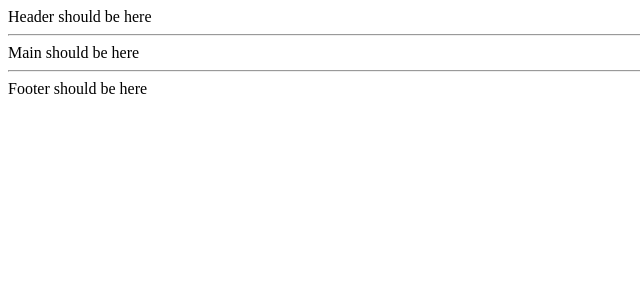
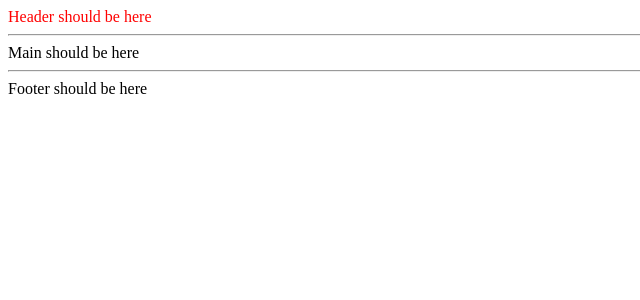
Before and after one commit to C0mradeAndThePhantomMenace/BroCodez-React-Full-Course-for-free-2024, a React (Vite) app in the folder app-hello-world/: page / in a window 1280 px wide. Shown: the top 300 px of the page, without its empty margins (0-640 px from the left). Built offline with nearby package versions, Linux system fonts and the light colour scheme.

Commit message:
Refactor: Header.jsx

```diff
--- a/app-hello-world/src/App.jsx
+++ b/app-hello-world/src/App.jsx
@@ -1,6 +1,7 @@
 import './App.css'
 
-const Header = () => <header>Header should be here</header>
+import Header from './Header'
+
 const Main = () => <main>Main should be here</main>
 const Footer = () => <footer>Footer should be here</footer>
 
--- /dev/null
+++ b/app-hello-world/src/Header.css
@@ -0,0 +1,4 @@
+/* Header.css */
+header {
+    color: red;
+}
--- /dev/null
+++ b/app-hello-world/src/Header.jsx
@@ -0,0 +1,13 @@
+// Header.jsx
+
+import React from 'react'
+
+import './Header.css'
+
+const Header = () => {
+  return (
+    <header>Header should be here</header>
+  )
+}
+
+export default Header
```
